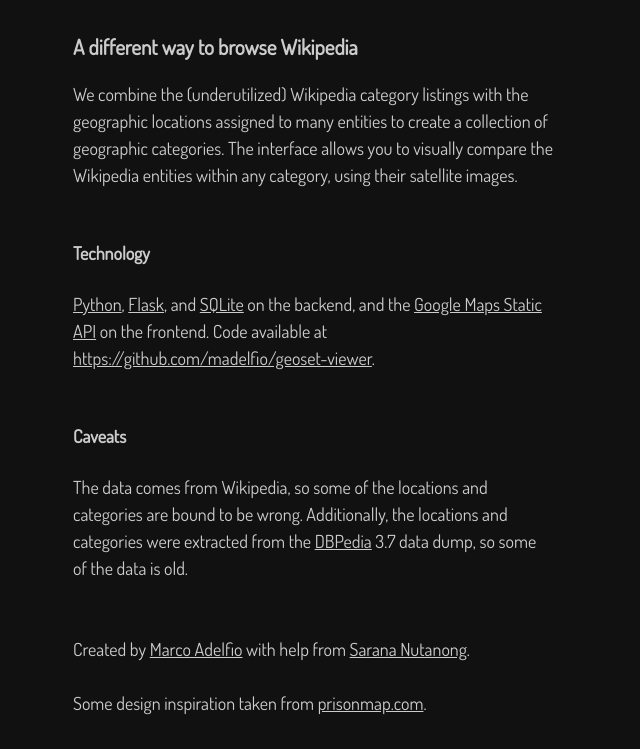
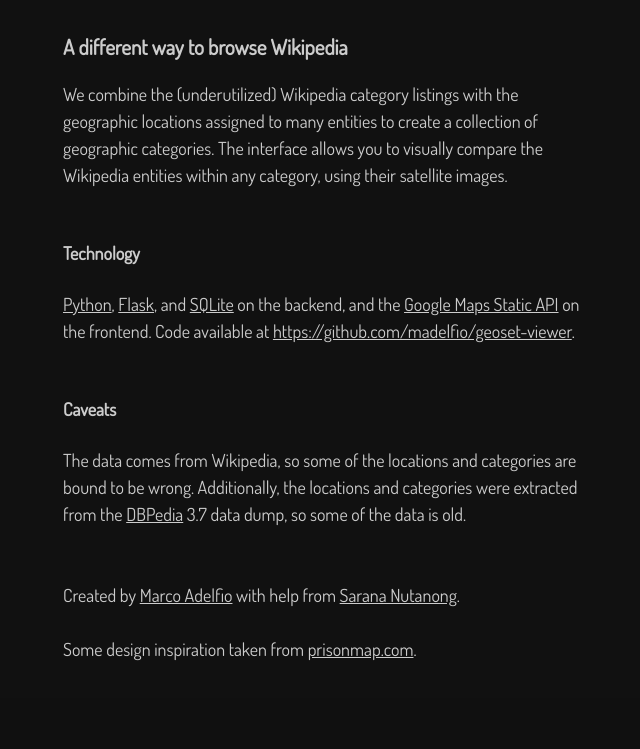
Before and after one commit to madelfio/geoset-viewer, a Flask app: page /about in a window 1280 px wide. Shown: the part 102-851 px from the top of the page, without its empty margins (32-672 px from the left). After the commit the page ends 763 px from the top, so only its background shows below. Run offline with Flask 2, Linux system fonts and the light colour scheme; parts of the project's set-up code (start-up, migrations or seed data) failed here and were passed over.

Commit message:
Minor formatting change for about page

```diff
--- a/static/gv.css
+++ b/static/gv.css
@@ -88,8 +88,8 @@ h2 {
   font-size:1.2em;
   line-height:1.5em;
   position:relative;
-  left:100px;
-  width:480px;
+  left:90px;
+  width:520px;
   /*left:50%;
   width:480px;
   margin-left:-240px;*/
```
